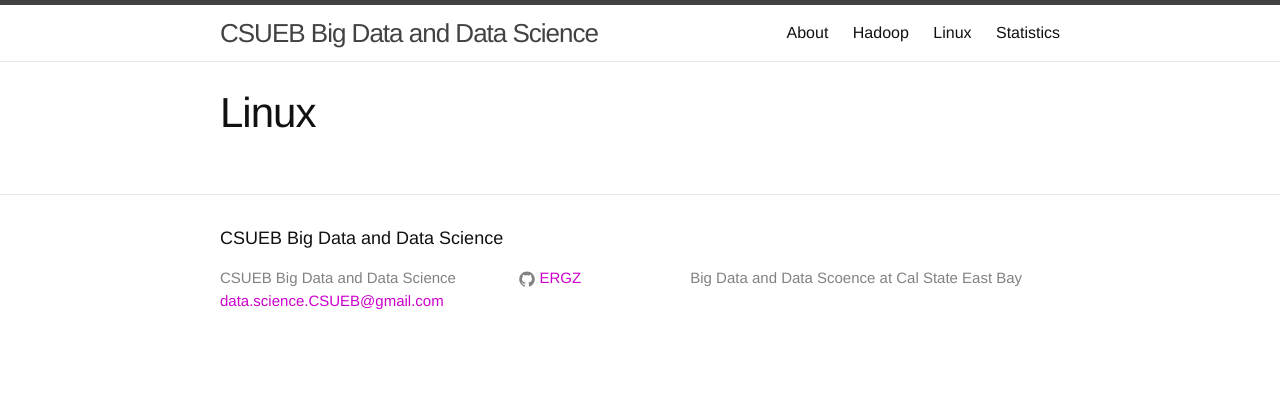
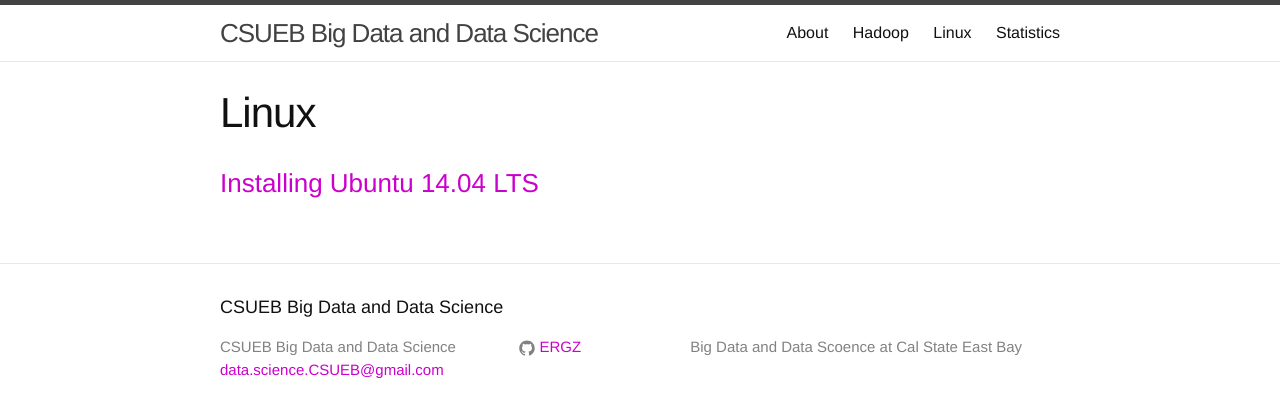
Before and after one commit to jiehu567/CSUEB-Data-Science, a Jekyll site: the page built from linux.md, in a window 1280 px wide. Shown: the top 418 px of the page. Built offline with Jekyll 4.4.1, drawn with Linux system fonts in a browser that asks for light colours; Markdown is read by kramdown in place of the engine named in the settings.

Commit message:
added link to the linux page

```diff
--- a/linux.md
+++ b/linux.md
@@ -3,3 +3,5 @@
 title: Linux
 permalink: /Linux/
 ---
+
+### [Installing Ubuntu 14.04 LTS](/CSUEB-Big-Data/2015/06/16/Install-Ubuntu.html)
```
